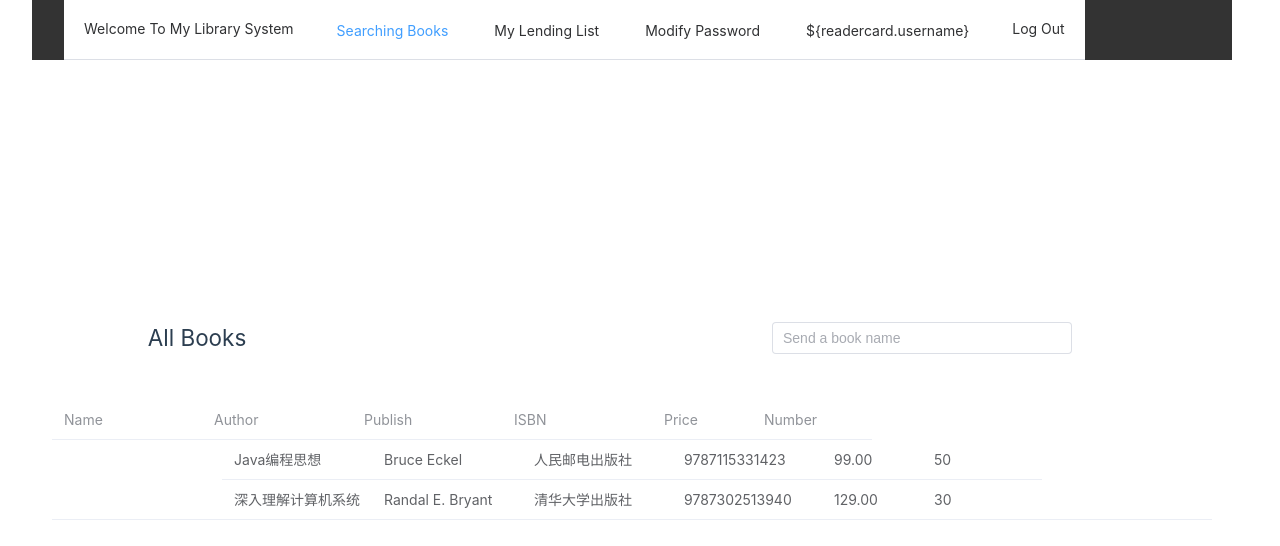
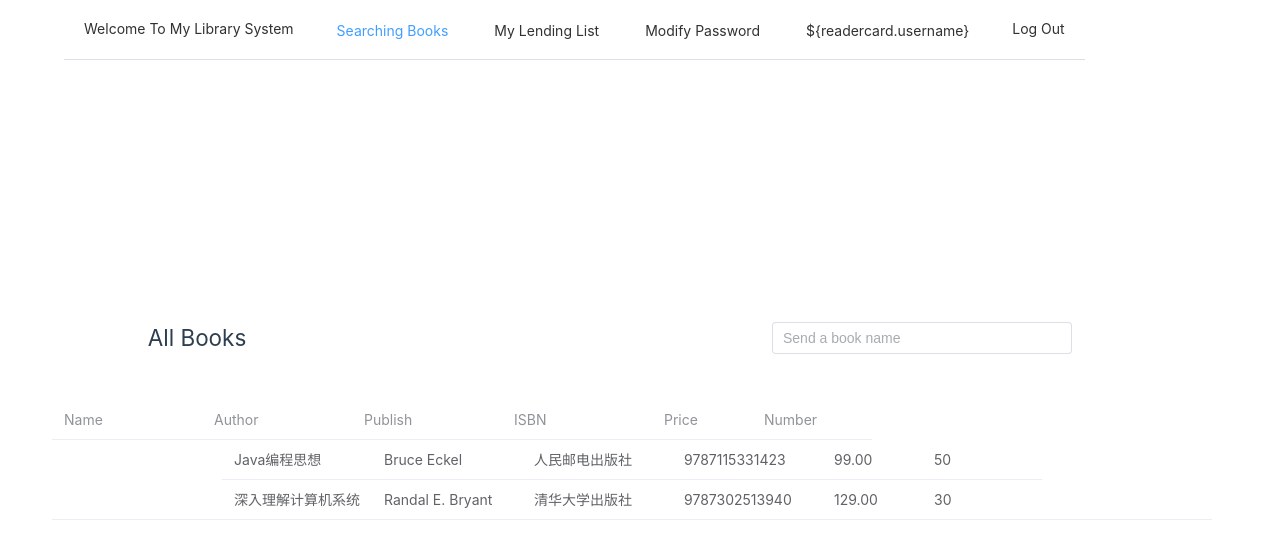
Before and after one commit to Wtuniverse/Lib-management, a Vue app in the folder lib-management/: page /reader/book in a window 1280 px wide. Shown: the top 546 px of the page. Built offline with nearby package versions, Linux system fonts and the light colour scheme.

Commit message:
去掉背景黑色

```diff
--- a/lib-management/src/views/admin_main.vue
+++ b/lib-management/src/views/admin_main.vue
@@ -42,7 +42,6 @@ export default defineComponent({
 .nav {
   height: 60px; /* 导航栏高度 */
   display: flex; /* 使用flexbox布局 */
-  background-color: #333;
   align-items: center; /* 垂直居中 */
   justify-content: space-between;
   padding: 0 20px; /* 内边距 */
--- a/lib-management/src/views/reader_main.vue
+++ b/lib-management/src/views/reader_main.vue
@@ -41,7 +41,6 @@ export default {
 .nav {
   height: 60px; /* 导航栏高度 */
   display: flex; /* 使用flexbox布局 */
-  background-color: #333;
   align-items: center; /* 垂直居中 */
   justify-content: space-between;
   padding: 0 20px; /* 内边距 */
```
